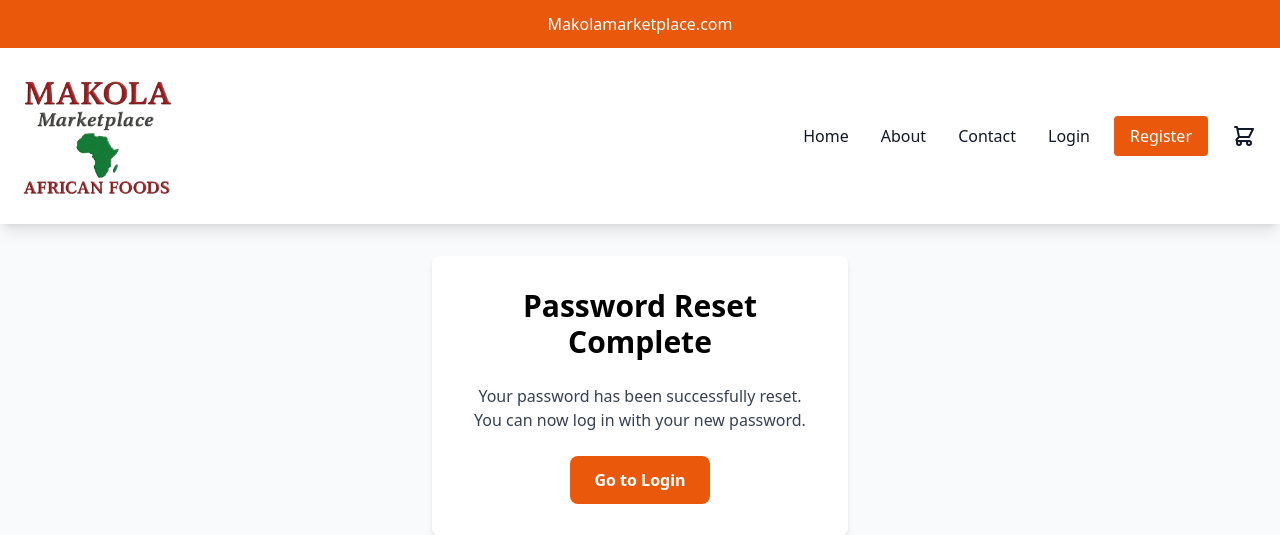
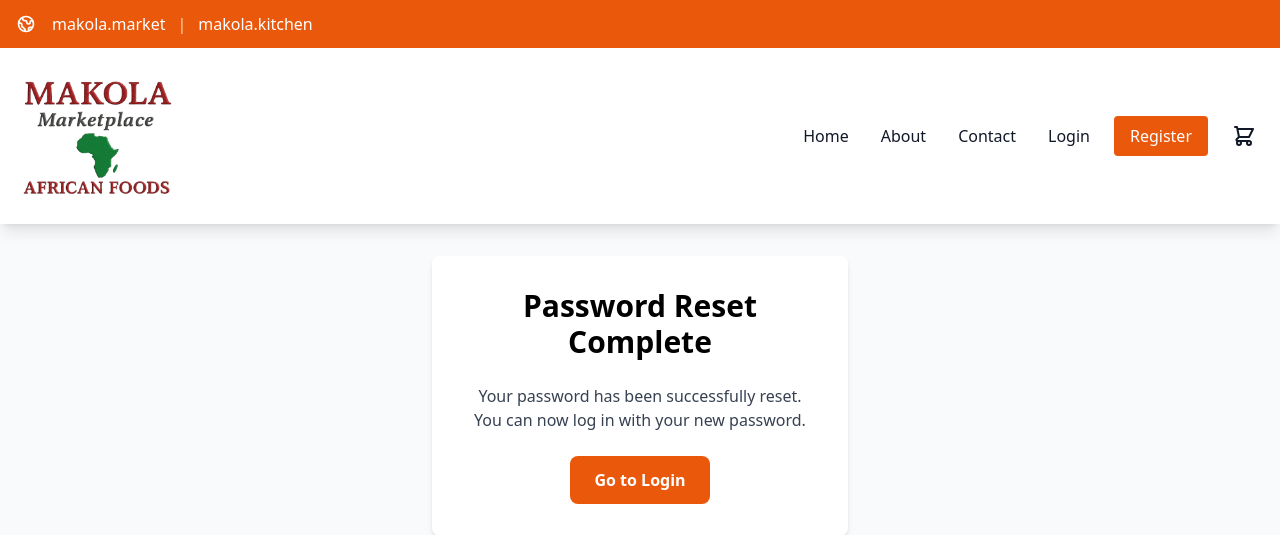
Before and after one commit to oobaretin/Makolamarketplace, a Django app: page /accounts/password-reset-complete/ in a window 1280 px wide; the page is wider, and only the part inside the window is pictured. Shown: the top 535 px of that part. Run offline with Django 4.2, Linux system fonts and the light colour scheme; some libraries are stand-ins or nearby versions.

Commit message:
Update orange bar: Add world icon and display makola.market and makola.kitchen domains, left-aligned

```diff
--- a/templates/base.html
+++ b/templates/base.html
@@ -25,8 +25,17 @@
     <nav class="bg-white text-gray-900 shadow-lg" x-data="{ mobileMenuOpen: false }">
         <!-- Orange Top Bar -->
         <div class="bg-orange-600 text-white text-sm md:text-base py-2 md:py-3">
-            <div class="container mx-auto px-4 text-center">
-                <span class="font-medium">Makolamarketplace.com</span>
+            <div class="container mx-auto px-4">
+                <div class="flex items-center space-x-4">
+                    <svg class="w-4 h-4 md:w-5 md:h-5" fill="none" stroke="currentColor" viewBox="0 0 24 24">
+                        <path stroke-linecap="round" stroke-linejoin="round" stroke-width="2" d="M3.055 11H5a2 2 0 012 2v1a2 2 0 002 2 2 2 0 002 2v2.945M8 3.935V5.5A2.5 2.5 0 0010.5 8h.5a2 2 0 012 2 2 2 0 104 0 2 2 0 012-2h1.064M15 20.488V18a2 2 0 012-2h3.064M21 12a9 9 0 11-18 0 9 9 0 0118 0z"></path>
+                    </svg>
+                    <div class="flex items-center space-x-3">
+                        <span class="font-medium">makola.market</span>
+                        <span class="text-orange-200">|</span>
+                        <span class="font-medium">makola.kitchen</span>
+                    </div>
+                </div>
             </div>
         </div>
 
```
